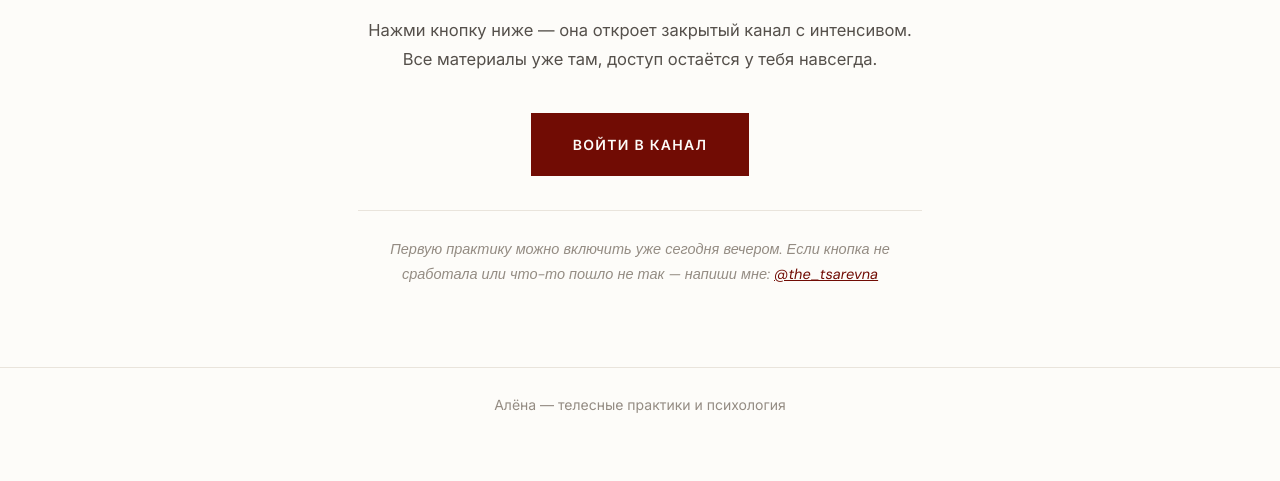
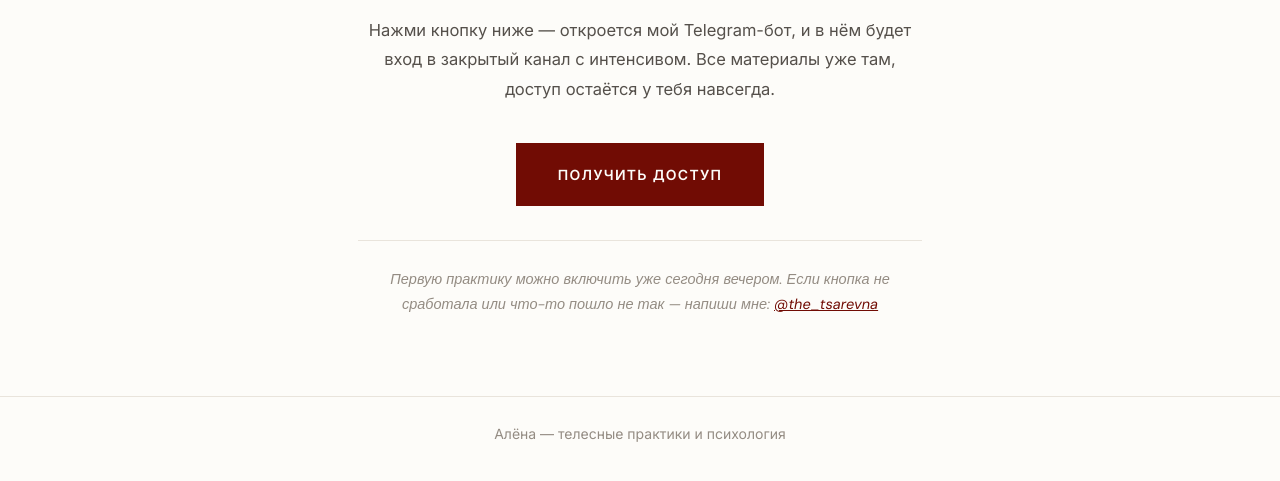
Before and after one commit to Alenatsarevna/tsarevna, a plain HTML site: page spasibo.html in a window 1280 px wide. Shown: the part 327-808 px from the top of the page. Drawn offline with nearby package versions, Linux system fonts and the light colour scheme.

Commit message:
Страница «Спасибо»: кнопка ведёт в бота (доступ + подарок)

```diff
--- a/spasibo.html
+++ b/spasibo.html
@@ -41,8 +41,8 @@ footer{margin-top:80px;border-top:1px solid var(--hair);padding:24px 0 48px;text
   <div class="box">
     <div class="eyebrow">оплата прошла</div>
     <h1>Ты внутри. <span class="it">Остался один шаг</span></h1>
-    <p>Нажми кнопку ниже — она откроет закрытый канал с интенсивом. Все материалы уже там, доступ остаётся у тебя навсегда.</p>
-    <a class="btn" href="https://t.me/+hj6hDpDJAkozZDVi">Войти в канал</a>
+    <p>Нажми кнопку ниже — откроется мой Telegram-бот, и в нём будет вход в закрытый канал с интенсивом. Все материалы уже там, доступ остаётся у тебя навсегда.</p>
+    <a class="btn" href="https://t.me/intensiv_baryshnikova_bot?start=link_Pl4otdeNm8">Получить доступ</a>
 
     <div class="note">Первую практику можно включить уже сегодня вечером. Если кнопка не сработала или что-то пошло не так — напиши мне: <a href="https://t.me/the_tsarevna">@the_tsarevna</a></div>
   </div>
```
